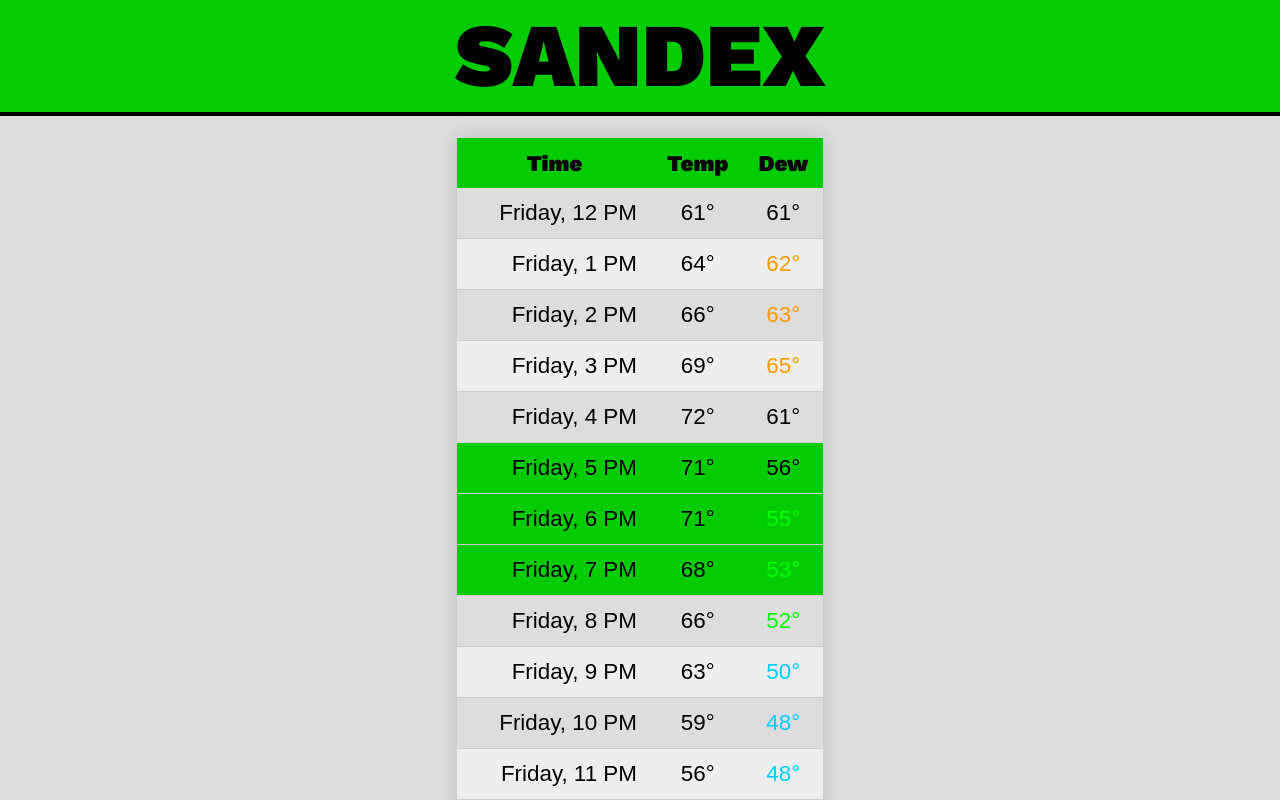
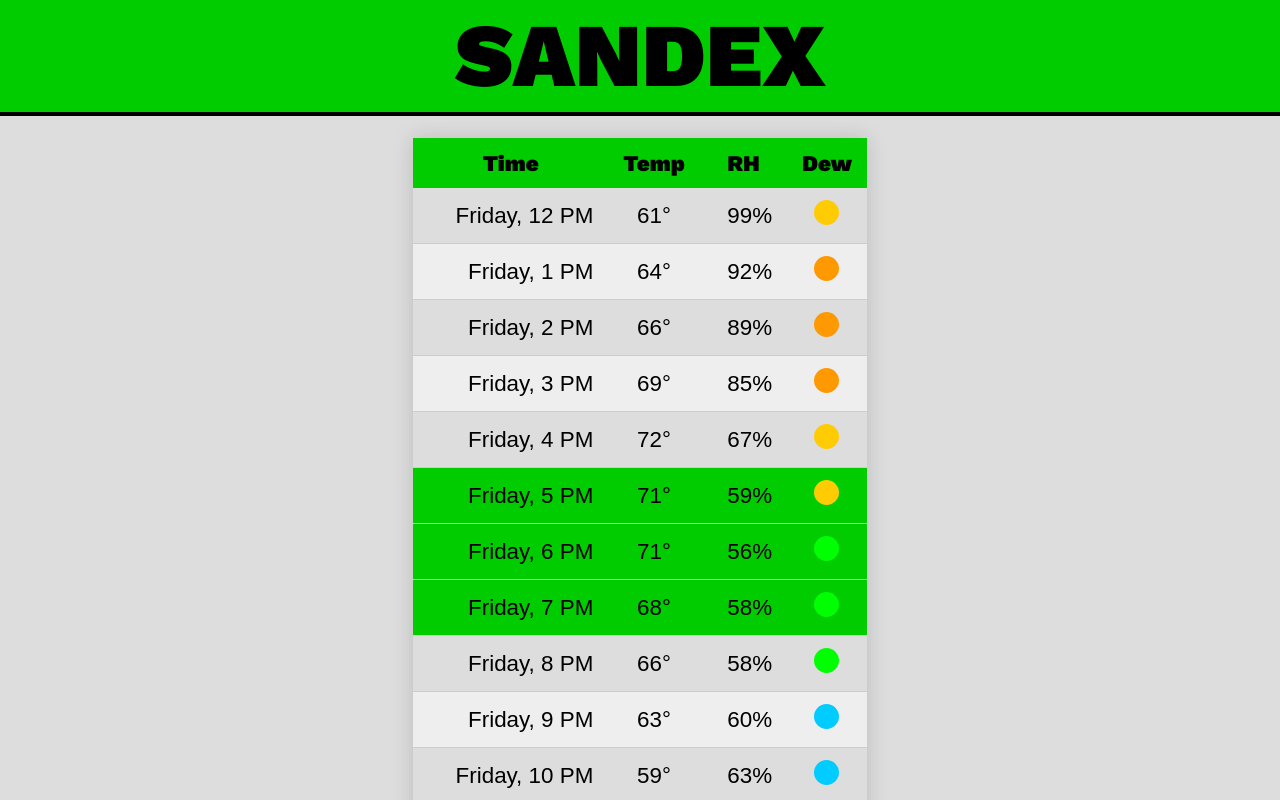
Before and after one commit to tikaro/sandex, a React (Create React App) app: page / in a window 1280 px wide. Shown: the top 800 px of the page. Built offline with nearby package versions, Linux system fonts and the light colour scheme.

Commit message:
feat: move dewpoint to a colored dot

```diff
--- a/src/App.js
+++ b/src/App.js
@@ -24,7 +24,8 @@ function App() {
           <thead>
           <tr>
             <th>Time</th>
-            <th>Temp</th>
+            <th><span title="Temperature">Temp</span></th>
+            <th><span title="Relative Humidity">RH</span></th>
             <th><span title="Dewpoint">Dew</span></th>
           </tr>
           </thead>
--- a/src/components/HourRow.js
+++ b/src/components/HourRow.js
@@ -24,7 +24,8 @@ export default function HourRow(props) {
                 </span>
             </td>
             <td className="temp">{Math.round(temperature,0)}&deg;</td>
-            <td className={`dewpoint dewpoint-${dewpointComfort(dewpoint)}`}>{Math.round(dewpoint,0)}&deg;</td>
+            <td className="humidity">{Math.round(humidity,0)}%</td>
+            <td className="dewpoint"><span title={`${Math.round(dewpoint,0)} degrees`} className={`dewpoint-bullet dewpoint-${dewpointComfort(dewpoint)}`}></span></td>
         </tr>
     );
   }
--- a/src/scss/colors.scss
+++ b/src/scss/colors.scss
@@ -11,6 +11,7 @@ $gray-3: #FFF;
 // dewpoint colors
 $dewpoint-very-dry-color: #0CF;
 $dewpoint-comfortable-color: #0F0;
+$dewpoint-pleasant-color: #FFCC03;
 $dewpoint-slightly-humid-color: #FE9901;
 $dewpoint-humid-color: #FF6500;
 $dewpoint-very-humid-color: #FE0000;
--- a/src/scss/index.scss
+++ b/src/scss/index.scss
@@ -76,29 +76,41 @@ body {
     td.temp, td.dewpoint {
       text-align: center;
     }
+  }
+  span.dewpoint-bullet {
+    height: 25px;
+    width: 25px;
+    background-color: #bbb;
+    border-radius: 50%;
+    display: inline-block;
+  }
 
-    td.dewpoint-very-dry {
-      color: $dewpoint-very-dry-color;
-    }
+  span.dewpoint-very-dry {
+    background-color: $dewpoint-very-dry-color;
+  }
 
-    td.dewpoint-comfortable {
-      color: $dewpoint-comfortable-color;
-    }
+  span.dewpoint-comfortable {
+    background-color: $dewpoint-comfortable-color;
+  }
 
-    td.dewpoint-slightly-humid {
-      color: $dewpoint-slightly-humid-color;
-    }
+  span.dewpoint-pleasant {
+    background-color: $dewpoint-pleasant-color;
+  }
 
-    td.dewpoint-humid {
-      color: $dewpoint-humid-color;
-    }
+  span.dewpoint-slightly-humid {
+    background-color: $dewpoint-slightly-humid-color;
+  }
 
-    td.dewpoint-very-humid {
-      color: $dewpoint-very-humid-color;
-    }
+  span.dewpoint-humid {
+    background-color: $dewpoint-humid-color;
+  }
 
-    td.dewpoint-oppressive {
-      color: $dewpoint-oppressive-color;
-    }
+  span.dewpoint-very-humid {
+    background-color: $dewpoint-very-humid-color;
+  }
+
+  span.dewpoint-oppressive {
+    color: #fff;
+    background-color: $dewpoint-oppressive-color;
   }
 }
```
